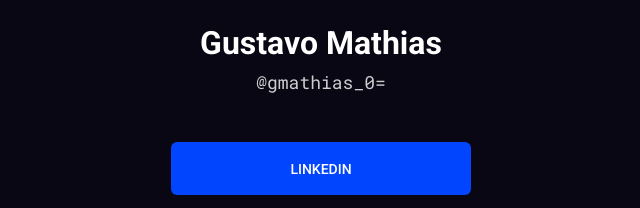
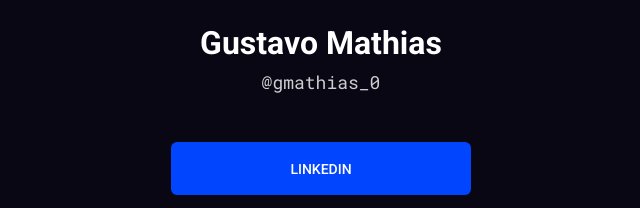
Before and after one commit to Gustavo-Mathias/My-Profile, a plain HTML site: page index.html in a window 1280 px wide. Shown: the part 164-372 px from the top of the page, 319-959 px from the left. Drawn offline with Linux system fonts and the light colour scheme.

Commit message:
update do username

```diff
--- a/index.html
+++ b/index.html
@@ -22,7 +22,7 @@
 
         <h1>Gustavo Mathias</h1>
 
-        <p class="username">@gmathias_0=</p>
+        <p class="username">@gmathias_0</p>
 
         <Ul>
 
```
